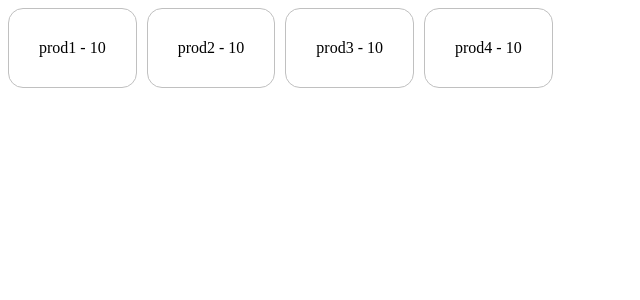
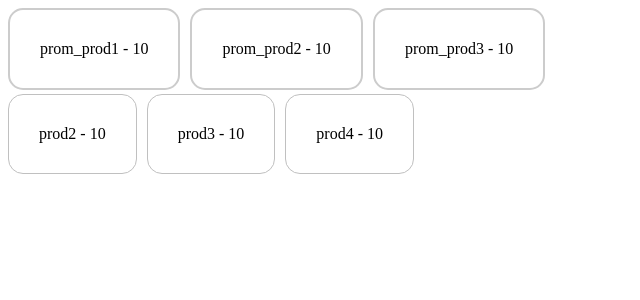
Before and after one commit to bartosz-grabski/angular4-devmeeting, an Angular app: page / in a window 1280 px wide. Shown: the top 300 px of the page, without its empty margins (0-640 px from the left). Built offline with nearby package versions, Linux system fonts and the light colour scheme.

Commit message:
devmeeting-02-components-1

```diff
--- a/src/app/model/Product.ts
+++ b/src/app/model/Product.ts
@@ -1,4 +1,4 @@
-interface Product {
+export interface Product {
   title : string;
   price : number;
 }
@@ -6,6 +6,7 @@ interface Product {
 export class ProductImpl implements Product {
   constructor (
     public title : string,
-    public price : number
+    public price : number,
+    public isPromoted: boolean = false
   ) {}
 }
--- a/src/app/product.component.ts
+++ b/src/app/product.component.ts
@@ -1,12 +1,14 @@
 import { Component, Input } from '@angular/core';
-import { ProductImpl as Product } from './model/Product';
+import { Product } from './model/Product';
 
 @Component({
   selector: 'app-product',
-  template: `<li class="product">{{product.title}} - {{product.price}}</li>`
+  template: `
+    <li [ngClass]="{promoted: product.isPromoted}" class="product">{{product.title}} - {{product.price}}</li>
+  `
 })
 export class ProductComponent {
 
-  @Input() public product;
+  @Input() public product : Product;
 
 }
--- a/src/app/products.component.ts
+++ b/src/app/products.component.ts
@@ -1,12 +1,16 @@
 import { Component } from '@angular/core';
 import { ProductComponent } from './product.component';
-import { ProductImpl as Product} from './model/Product';
+import { ProductImpl } from './model/Product';
+import { Product } from './model/Product';
 
 
 @Component({
   selector: 'app-products',
   template:
       `
+      <ul class='product-list'>
+        <app-product *ngFor="let product of promotedProducts" [product]="product"></app-product>
+      </ul>
       <ul class="product-list">
         <app-product *ngFor="let product of products" [product]="product"></app-product>
       </ul>
@@ -14,10 +18,15 @@ import { ProductImpl as Product} from './model/Product';
 })
 export class ProductsComponent {
 
-  public products: Array<Object> = [
-    new Product('prod1',10),
-    new Product('prod2',10),
-    new Product('prod3',10),
-    new Product('prod4',10)
+  public promotedProducts: Array<Product> = [
+    new ProductImpl('prom_prod1',10),
+    new ProductImpl('prom_prod2',10),
+    new ProductImpl('prom_prod3',10),
+  ].map((p) => { return new ProductImpl(p.title,p.price,true)});
+
+  public products: Array<Product> = [
+    new ProductImpl('prod2',10),
+    new ProductImpl('prod3',10),
+    new ProductImpl('prod4',10)
   ];
 }
--- a/src/styles.css
+++ b/src/styles.css
@@ -18,6 +18,10 @@
   overflow: hidden;
 }
 
+.product.promoted {
+  border: 2px solid #ccc;
+}
+
 .product:hover {
   background : #c0c0c0;
 }
```
